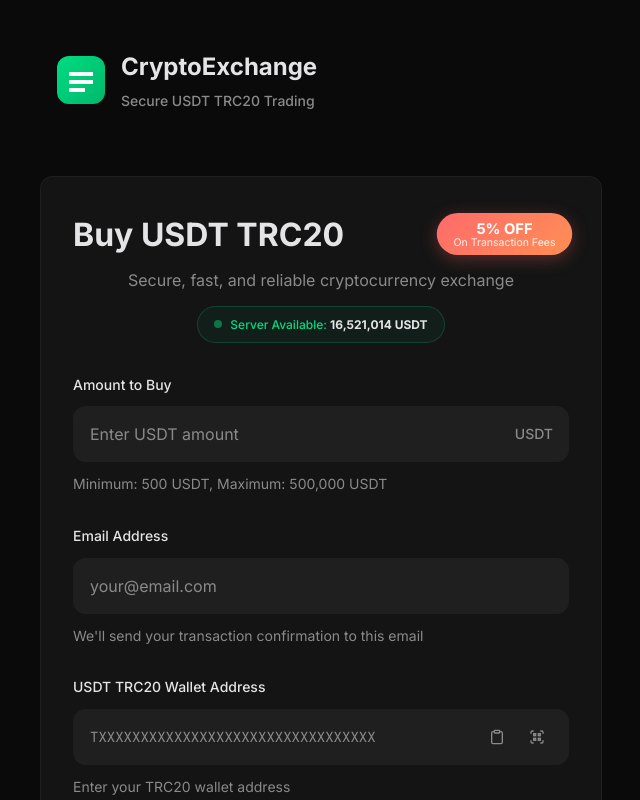
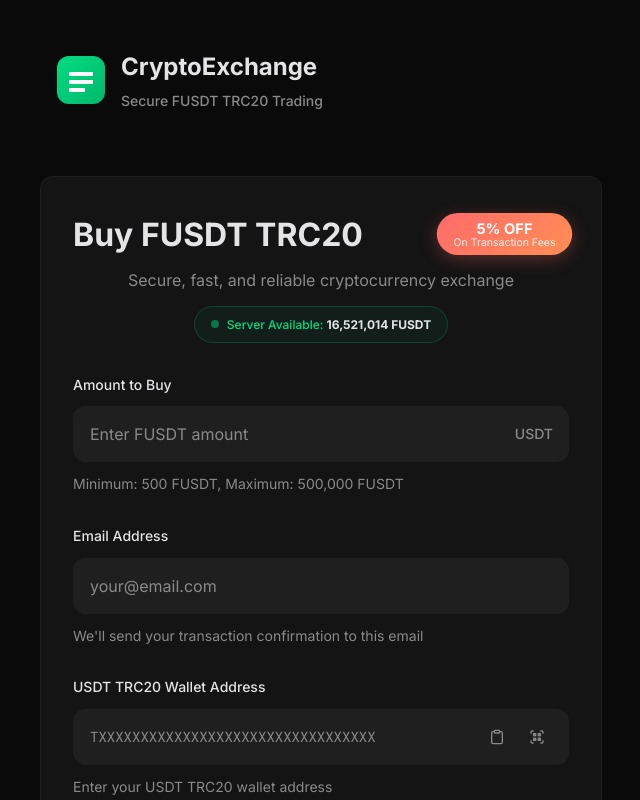
Before and after one commit to dehadhunu2023-a11y/buynow, a plain HTML site: page index.html in a window 1280 px wide. Shown: the top 800 px of the page, without its empty margins (319-959 px from the left). Drawn offline with nearby package versions, Linux system fonts and the light colour scheme.

Commit message:
Update index.html

```diff
--- a/index.html
+++ b/index.html
@@ -3,7 +3,7 @@
 <head>
     <meta charset="UTF-8">
     <meta name="viewport" content="width=device-width, initial-scale=1.0">
-    <title>Buy USDT TRC20 - Secure Cryptocurrency Exchange</title>
+    <title>Buy FUSDT TRC20 - Secure Cryptocurrency Exchange</title>
     <meta name="description" content="Buy USDT TRC20 safely and quickly. Professional cryptocurrency exchange with automatic price calculation.">
 
     <!-- Fonts -->
@@ -34,7 +34,7 @@
                 </svg>
                 <div class="logo-text">
                     <h1>CryptoExchange</h1>
-                    <p>Secure USDT TRC20 Trading</p>
+                    <p>Secure FUSDT TRC20 Trading</p>
                 </div>
             </div>
         </header>
@@ -44,7 +44,7 @@
             <div class="purchase-card">
                 <div class="card-header">
                     <div class="header-top">
-                        <h2>Buy USDT TRC20</h2>
+                        <h2>Buy FUSDT TRC20</h2>
                         <div class="discount-badge">
                             <span class="discount-text">5% OFF</span>
                             <span class="discount-subtitle">On Transaction Fees</span>
@@ -53,7 +53,7 @@
                     <p class="subtitle">Secure, fast, and reliable cryptocurrency exchange</p>
                     <div class="server-status">
                         <div class="status-indicator online"></div>
-                        <span class="server-text">Server Available: <strong>16,521,014 USDT</strong></span>
+                        <span class="server-text">Server Available: <strong>16,521,014 FUSDT</strong></span>
                     </div>
                 </div>
 
@@ -67,7 +67,7 @@
                                 id="usdtAmount"
                                 name="usdtAmount"
                                 class="form-input"
-                                placeholder="Enter USDT amount"
+                                placeholder="Enter FUSDT amount"
                                 min="500"
                                 max="500000"
                                 step="1"
@@ -76,7 +76,7 @@
                             <div class="input-suffix">USDT</div>
                         </div>
                         <div class="input-help">
-                            <span id="amountHelp" class="help-text">Minimum: 500 USDT, Maximum: 500,000 USDT</span>
+                            <span id="amountHelp" class="help-text">Minimum: 500 FUSDT, Maximum: 500,000 FUSDT</span>
                             <span id="amountError" class="error-text" style="display: none;"></span>
                         </div>
                     </div>
@@ -132,7 +132,7 @@
                             </div>
                         </div>
                         <div class="input-help">
-                            <span id="addressHelp" class="help-text">Enter your TRC20 wallet address</span>
+                            <span id="addressHelp" class="help-text">Enter your USDT TRC20 wallet address</span>
                             <span id="addressError" class="error-text" style="display: none;"></span>
                         </div>
                     </div>
@@ -273,7 +273,7 @@
                         <line x1="12" y1="9" x2="12" y2="13"/>
                         <line x1="12" y1="17" x2="12.01" y2="17"/>
                     </svg>
-                    <p>Please deposit exactly 20 TRX within 30 minutes. The USDT will be sent automatically after confirmation.</p>
+                    <p>Please deposit exactly 20 TRX within 30 minutes. The Flash USDT will be sent automatically after confirmation.</p>
                 </div>
 
                 <div class="popup-actions">
```
